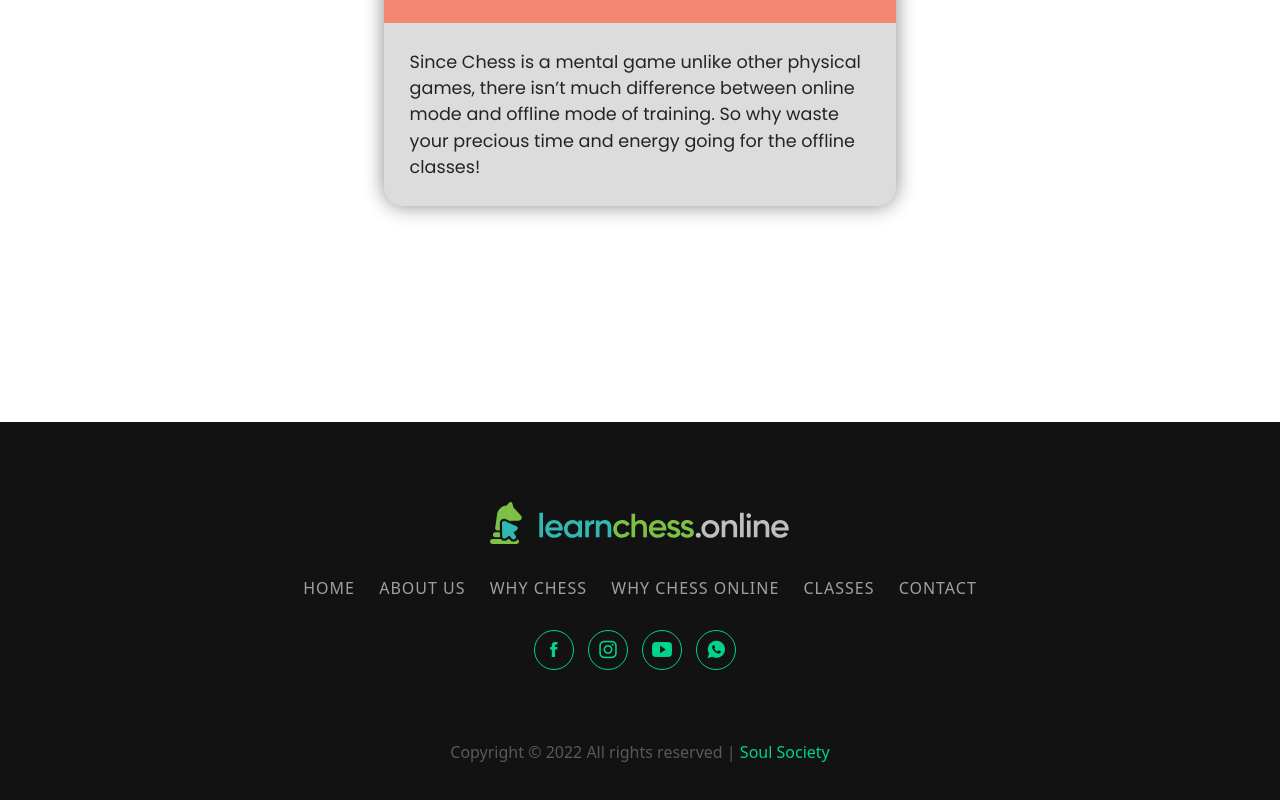
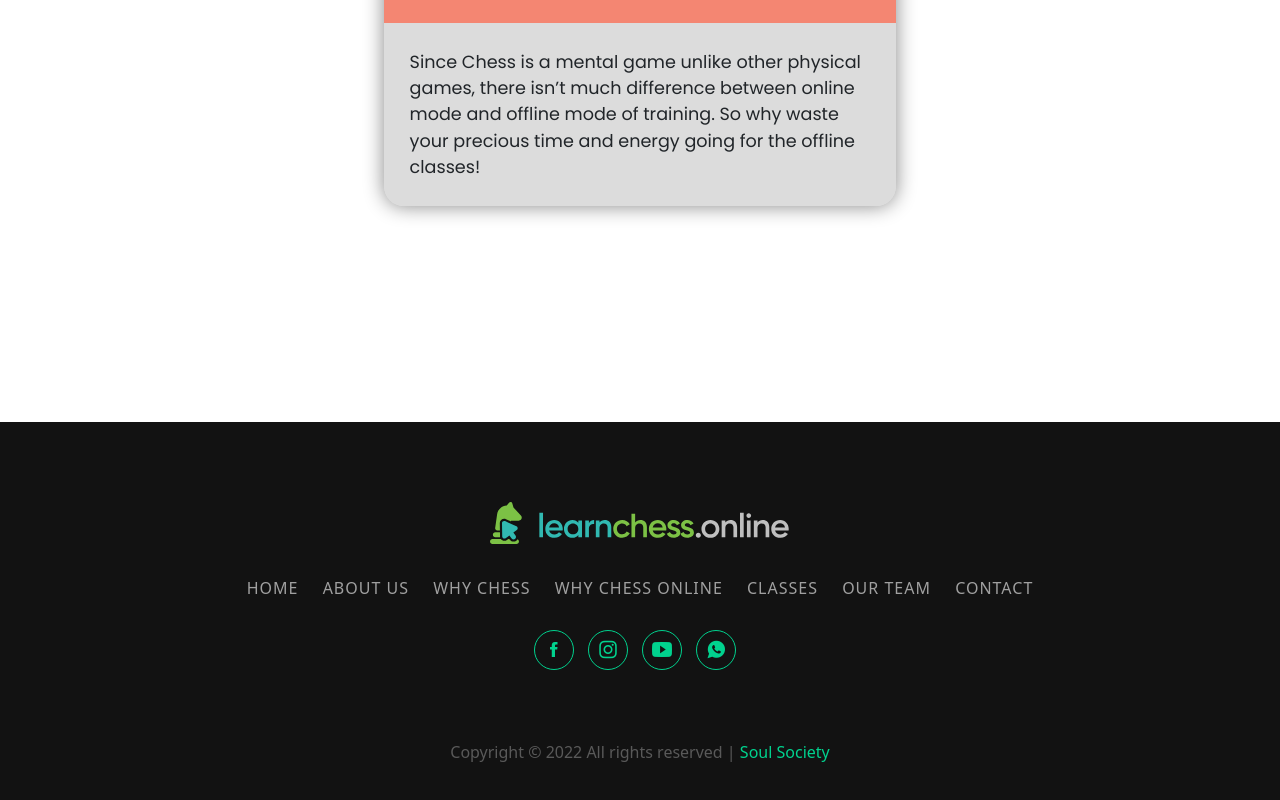
Before and after one commit to joelcr10/why-online-LCO, a plain HTML site: page index.html in a window 1280 px wide. Shown: the part 2893-3693 px from the top of the page. Drawn offline with nearby package versions, Linux system fonts and the light colour scheme.

Commit message:
added our team in footer

```diff
--- a/index.html
+++ b/index.html
@@ -168,6 +168,7 @@
                 <a href="#">Why Chess</a>
                 <a href="#">Why chess Online</a>
                 <a href="#">Classes</a>
+                <a href="#">Our Team</a>
                 <a href="#">Contact</a>
               </p>
               <ul class="ftco-footer-social p-0">
```
